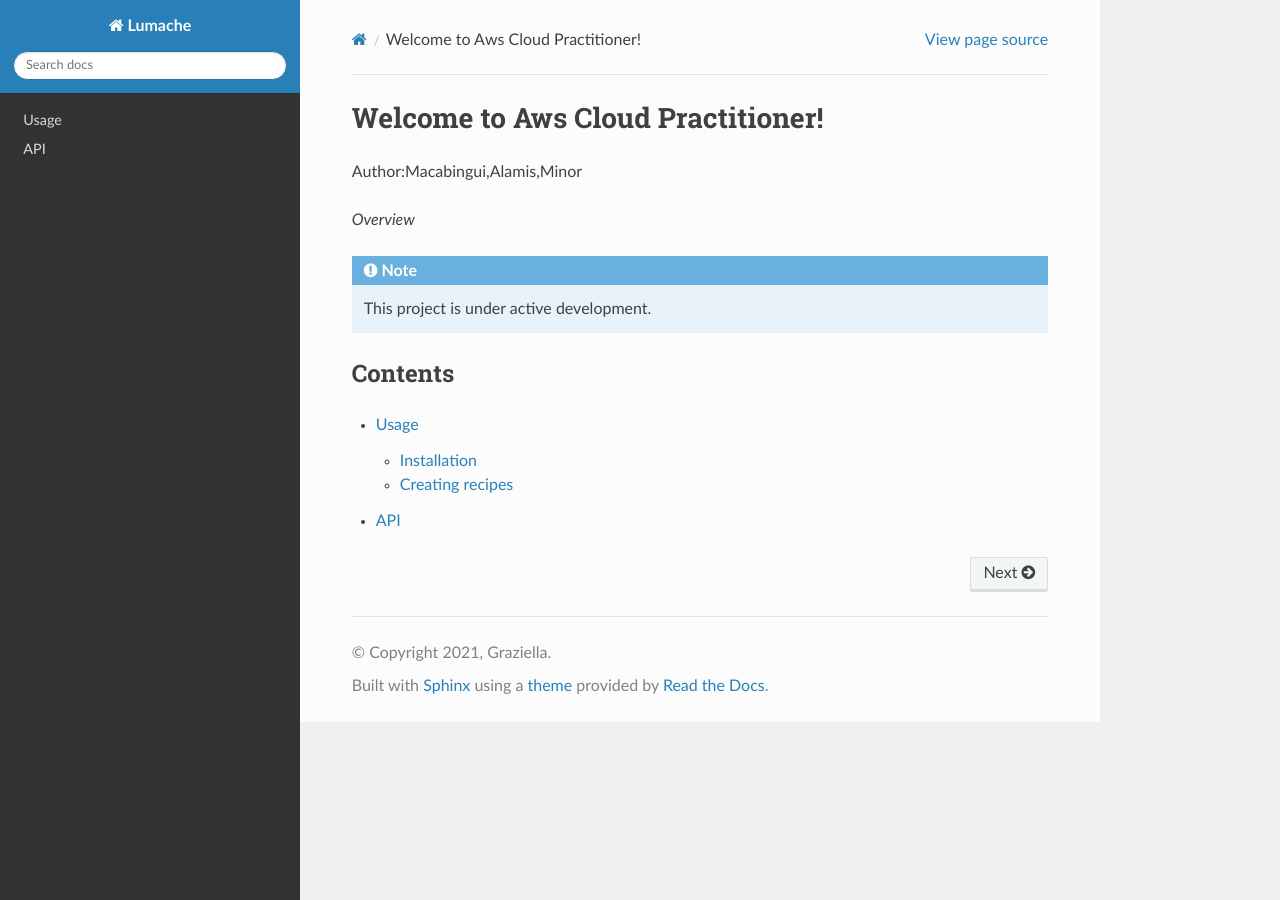
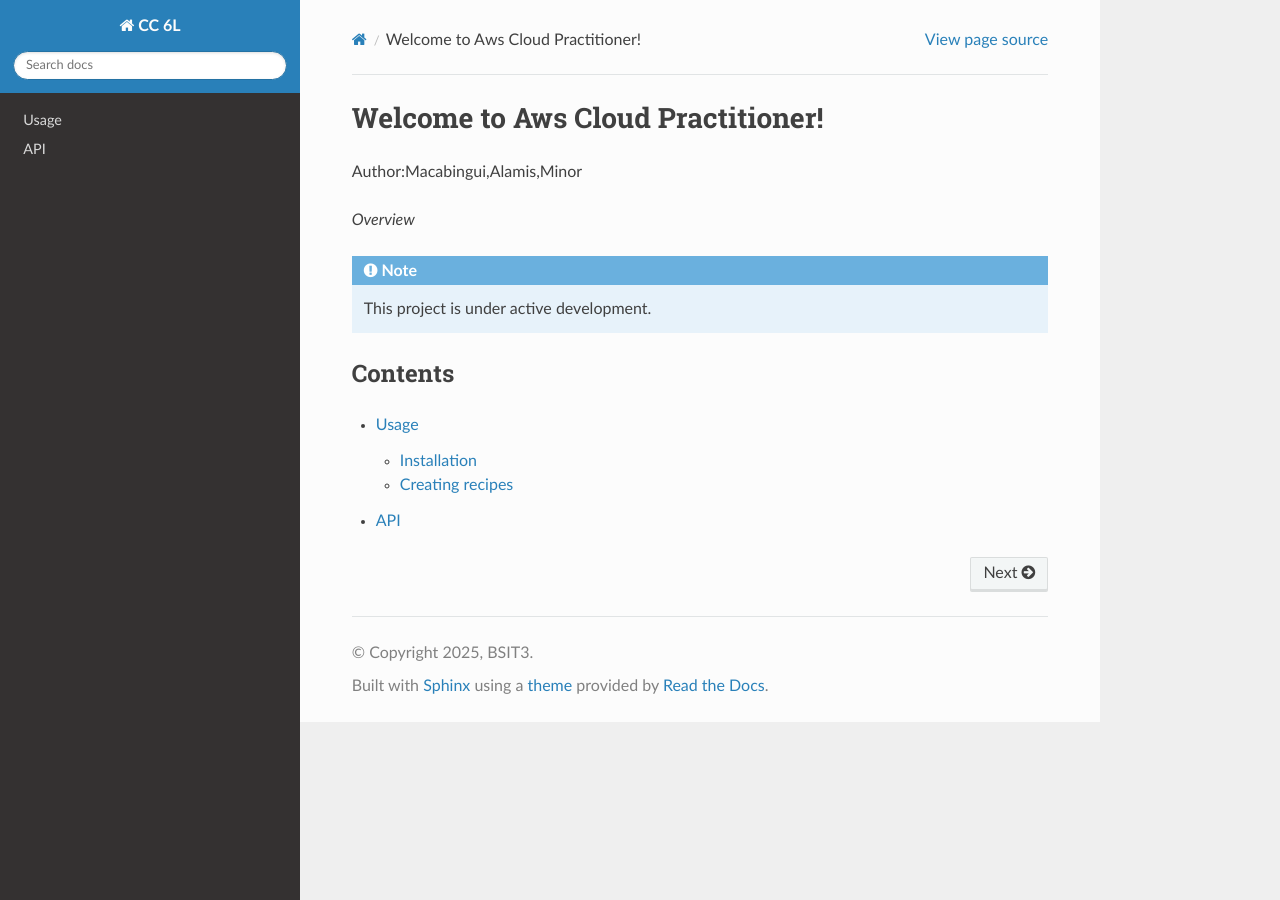
Before and after one commit to user-5005/Aws-Cloud_Practitioner, a Sphinx documentation site: the page built from docs/source/index.rst, in a window 1280 px wide. Built offline with Sphinx 7.4.7 and the Read the Docs theme 3.1.0, drawn with Linux system fonts in a browser that asks for light colours.

Commit message:
Update conf.py

```diff
--- a/docs/source/conf.py
+++ b/docs/source/conf.py
@@ -2,9 +2,9 @@
 
 # -- Project information
 
-project = 'Lumache'
-copyright = '2021, Graziella'
-author = 'Graziella'
+project = 'CC 6L'
+copyright = '2025, BSIT3'
+author = 'Macabingui,Alamis,Minor'
 
 release = '0.1'
 version = '0.1.0'
```
